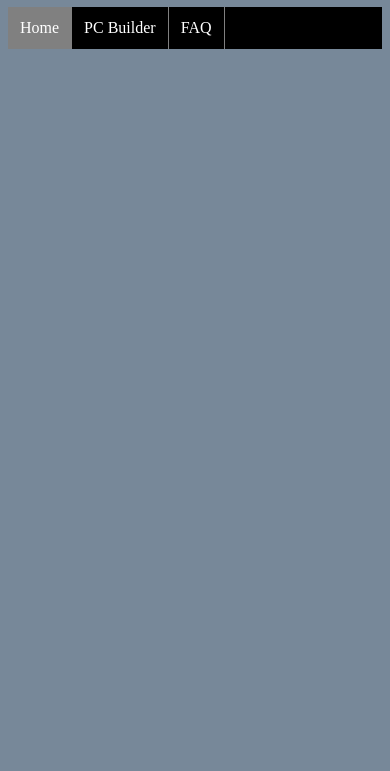
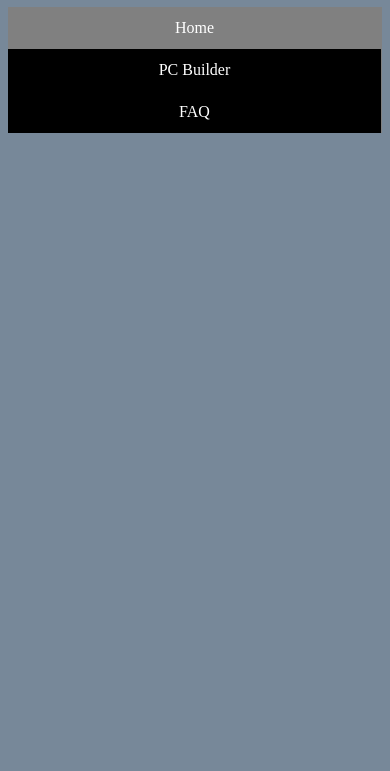
Before and after one commit to mdjeko2/pc_part_picker, a plain HTML site: page index.html in a window 390 px wide. Shown: the part 73-844 px from the top of the page. Drawn offline with Linux system fonts and the light colour scheme.

Commit message:
media query for smaller screen sizes

```diff
--- a/index.css
+++ b/index.css
@@ -1,4 +1,6 @@
 .navbar ul {
+    display: flex;
+    flex-direction: row;
     list-style-type: none;
     margin: 0;
     padding: 0;
@@ -35,3 +37,10 @@ h1 {
 body {
     background-color: lightslategrey;
 }
+
+@media screen and (max-width: 920px) {
+    .navbar ul {
+        display: flex;
+        flex-direction: column;
+    }
+}
```
